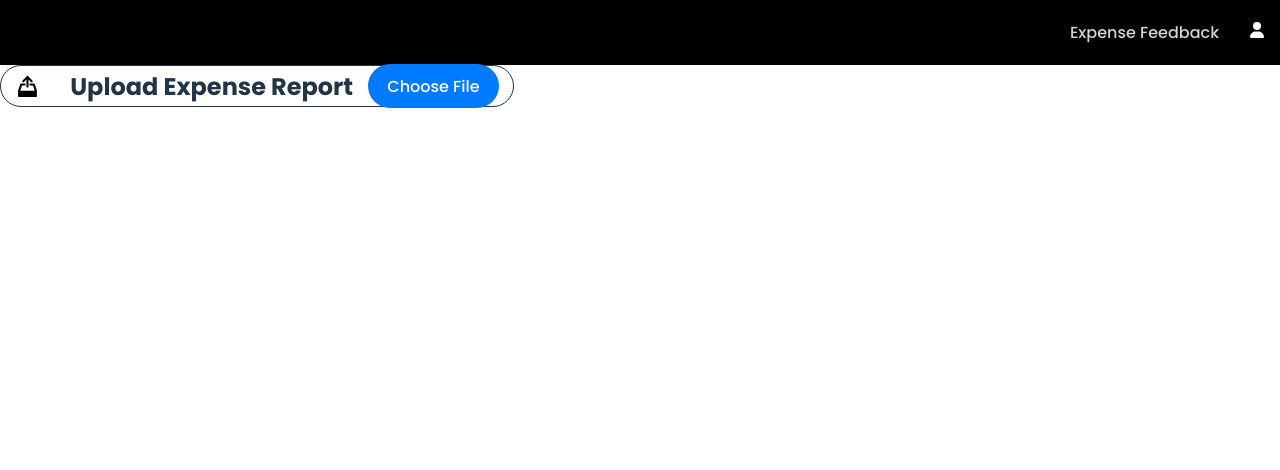
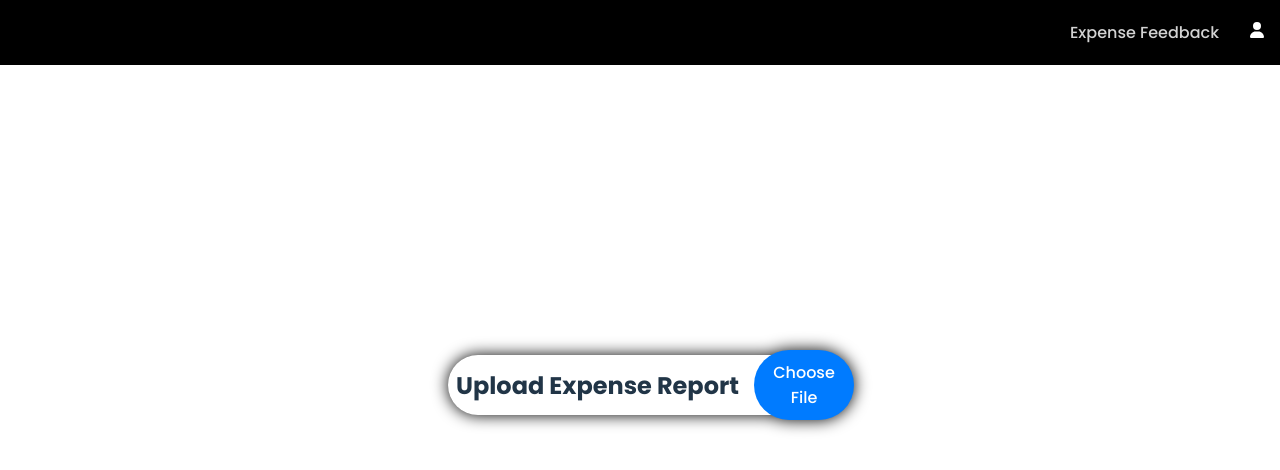
Before and after one commit to anbuchelvan24/Expense-Feedback, a React (Vite) app in the folder expense-feedback-frontend/: page /portal in a window 1280 px wide. Shown: the top 470 px of the page. Built offline with nearby package versions, Linux system fonts and the light colour scheme.

Commit message:
Changed CSS

```diff
--- a/expense-feedback-frontend/src/UploadPortal/UploadPortal.css
+++ b/expense-feedback-frontend/src/UploadPortal/UploadPortal.css
@@ -3,16 +3,27 @@
 
 }
 
+.overall-card{
+width: 100vw;
+height: 80vh;
+display: flex;
+justify-content: center;
+align-items: center;
+}
+
 .upload-card{
-  width:  40vw;
+width:  30%;
 height: 5vh;
 background-color: white;
 display: flex;
 flex-direction: row;
 justify-content: center;
-  border: 0.5px solid;
-  border-radius: 30px;
+border-radius: 75px;
 align-items: center;
+backdrop-filter: blur(20px);
+padding: 10px 0px;
+filter: drop-shadow(0px 0px 0.5em black);
+
 }
 
 .upload-card h2{
--- a/expense-feedback-frontend/src/UploadPortal/UploadPortal.jsx
+++ b/expense-feedback-frontend/src/UploadPortal/UploadPortal.jsx
@@ -1,6 +1,6 @@
 import React from 'react';
 import './UploadPortal.css'; // Assuming this file contains your custom styles
-import { TiUpload } from "react-icons/ti";
+import { IoMdCloudUpload } from "react-icons/io";
 
 const Portal = () => {
 
@@ -11,14 +11,16 @@ const Portal = () => {
   };
 
   return (
-    <div className='upload-card'>
-      <TiUpload className='FaIcon'/>
+    <div className='overall-card'>
+      <div className='upload-card'>
+      <IoMdCloudUpload className='FaIcon'/>
       <h2>Upload Expense Report</h2>
       <button className="custom-file-button" onClick={() => document.getElementById('fileInput').click()}>
         Choose File
       </button>
       <input type="file" id="fileInput" className="file-input" onChange={handleFileSelect} />
     </div>
+    </div>
   );
 };
 
```
Lines whose indentation alone changed are shown as unchanged.
